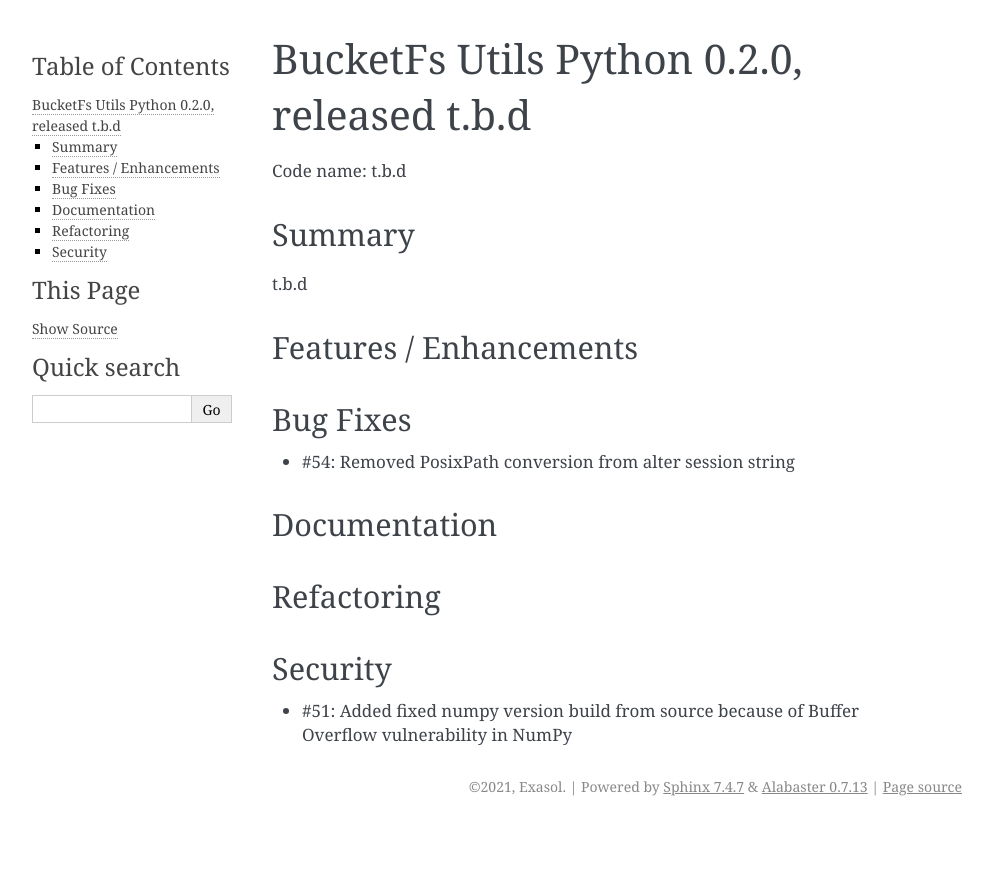
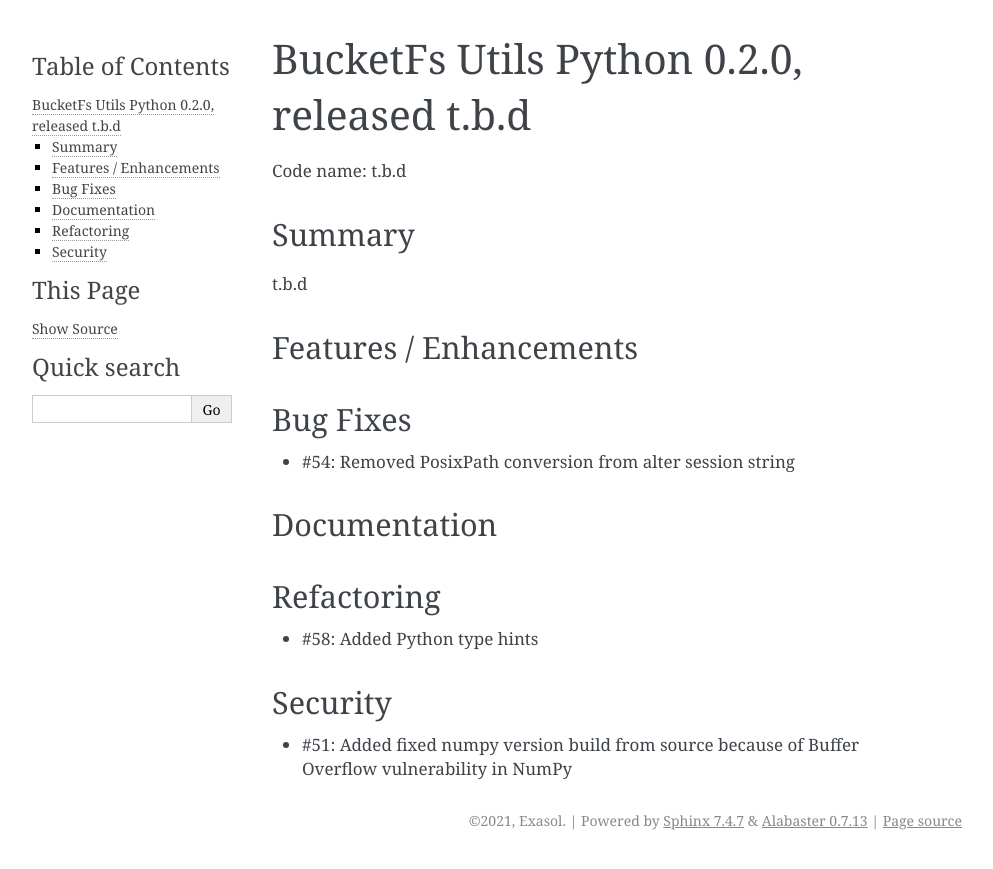
Before and after one commit to exasol/bucketfs-utils-python, a Sphinx documentation site: the page built from doc/changes/changes_0.2.0.md, in a window 1280 px wide. Shown: the top 869 px of the page, without its empty margins (148-1141 px from the left). Built offline with Sphinx 7.4.7, drawn with Linux system fonts in a browser that asks for light colours.

Commit message:
Updated changelog

```diff
--- a/doc/changes/changes_0.2.0.md
+++ b/doc/changes/changes_0.2.0.md
@@ -14,6 +14,8 @@ Code name: t.b.d
 
 ## Refactoring
 
+ - #58: Added Python type hints
+
 ## Security
 
  - #51: Added fixed numpy version build from source because of Buffer Overflow vulnerability in NumPy
```
